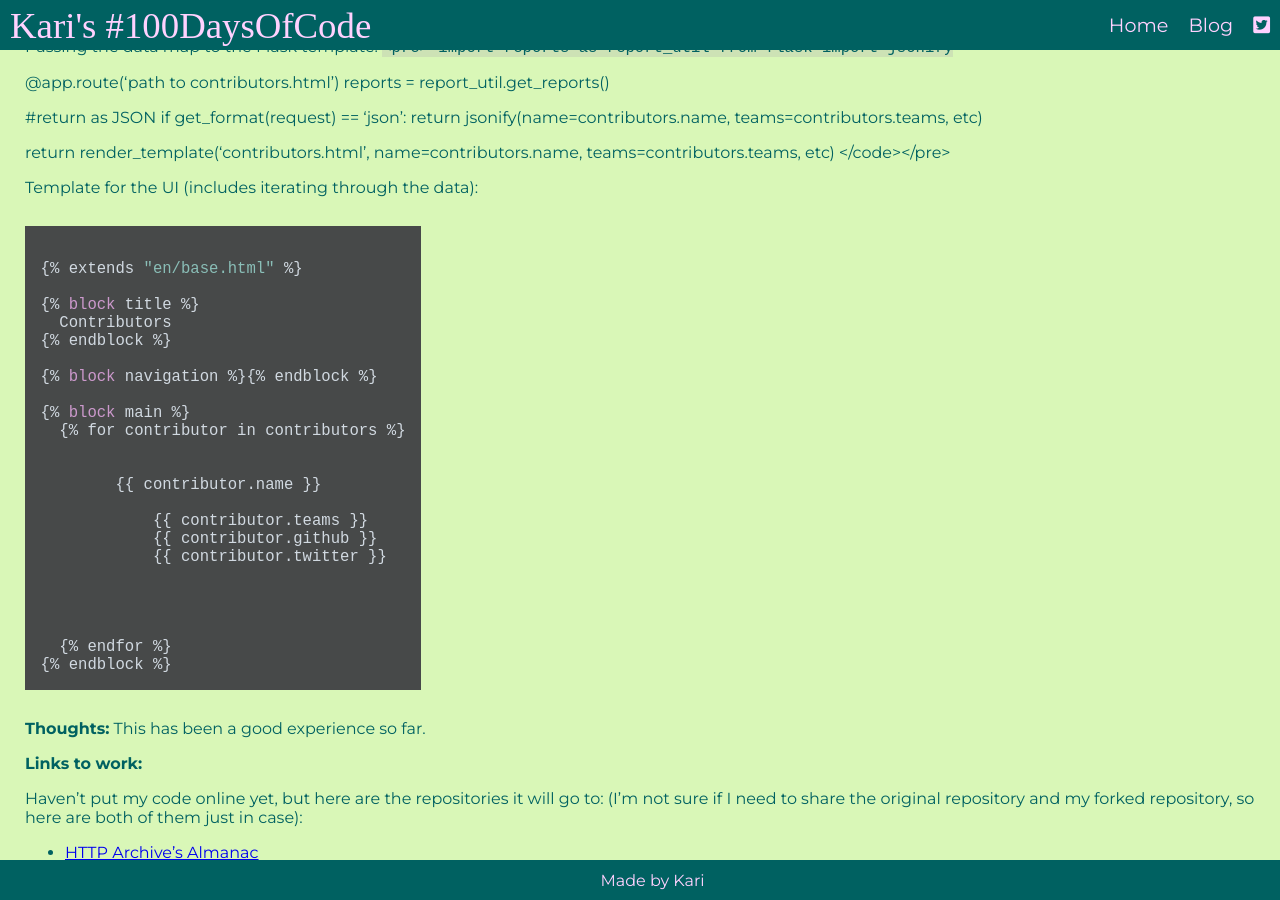
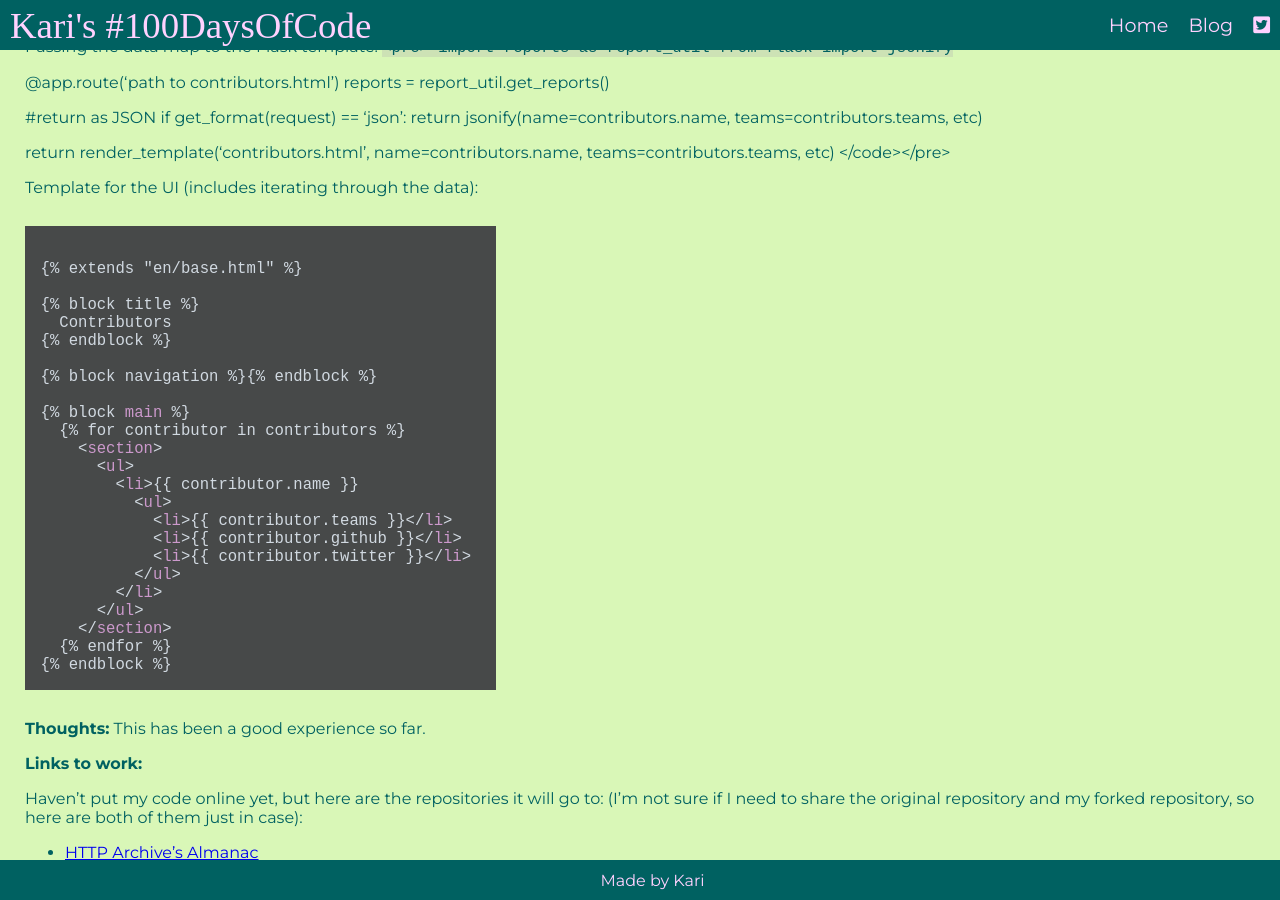
Before and after one commit to KJLarson/100-days, a Jekyll site: the page built from _posts/2019-06-19-day-19-state-of-the-web.md, in a window 1280 px wide and 900 px high, scrolled down 1005 px. Built offline with Jekyll 4.4.1, drawn with Linux system fonts in a browser that asks for light colours; nearby versions of some CDN libraries; some web fonts are replaced.

Commit message:
fix html tags inside <code>

```diff
--- a/_posts/2019-06-19-day-19-state-of-the-web.md
+++ b/_posts/2019-06-19-day-19-state-of-the-web.md
@@ -62,17 +62,17 @@ Template for the UI (includes iterating through the data):
 
 {% block main %}
   {% for contributor in contributors %}
-    <section>
-      <ul>
-        <li>{{ contributor.name }} <!-- or {{ name }} ? -->
-          <ul>
-            <li>{{ contributor.teams }}</li> <!-- or {{ teams }} ? -->
-            <li>{{ contributor.github }}</li> <!-- or {{ github }} ? -->
-            <li>{{ contributor.twitter }}</li> <!-- or {{ twitter }} ? -->
-          </ul>
-        </li>
-      </ul>
-    </section>
+    &lt;section>
+      &lt;ul&gt;
+        &lt;li&gt;{{ contributor.name }} <!-- or {{ name }} ? -->
+          &lt;ul&gt;
+            &lt;li&gt;{{ contributor.teams }}&lt;/li&gt; <!-- or {{ teams }} ? -->
+            &lt;li&gt;{{ contributor.github }}&lt;/li&gt; <!-- or {{ github }} ? -->
+            &lt;li&gt;{{ contributor.twitter }}&lt;/li&gt; <!-- or {{ twitter }} ? -->
+          &lt;/ul&gt;
+        &lt;/li&gt;
+      &lt;/ul&gt;
+    &lt;/section&gt;
   {% endfor %}
 {% endblock %}
 </code></pre>
```
